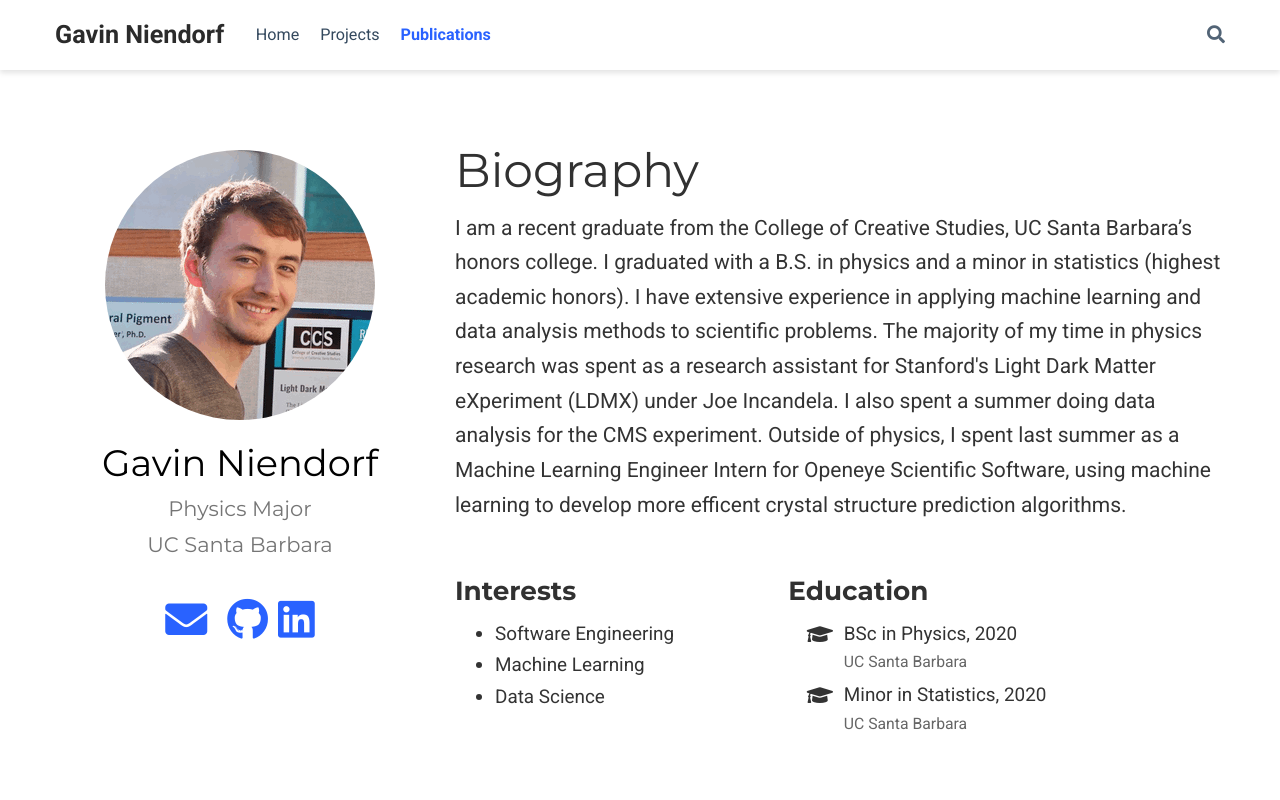
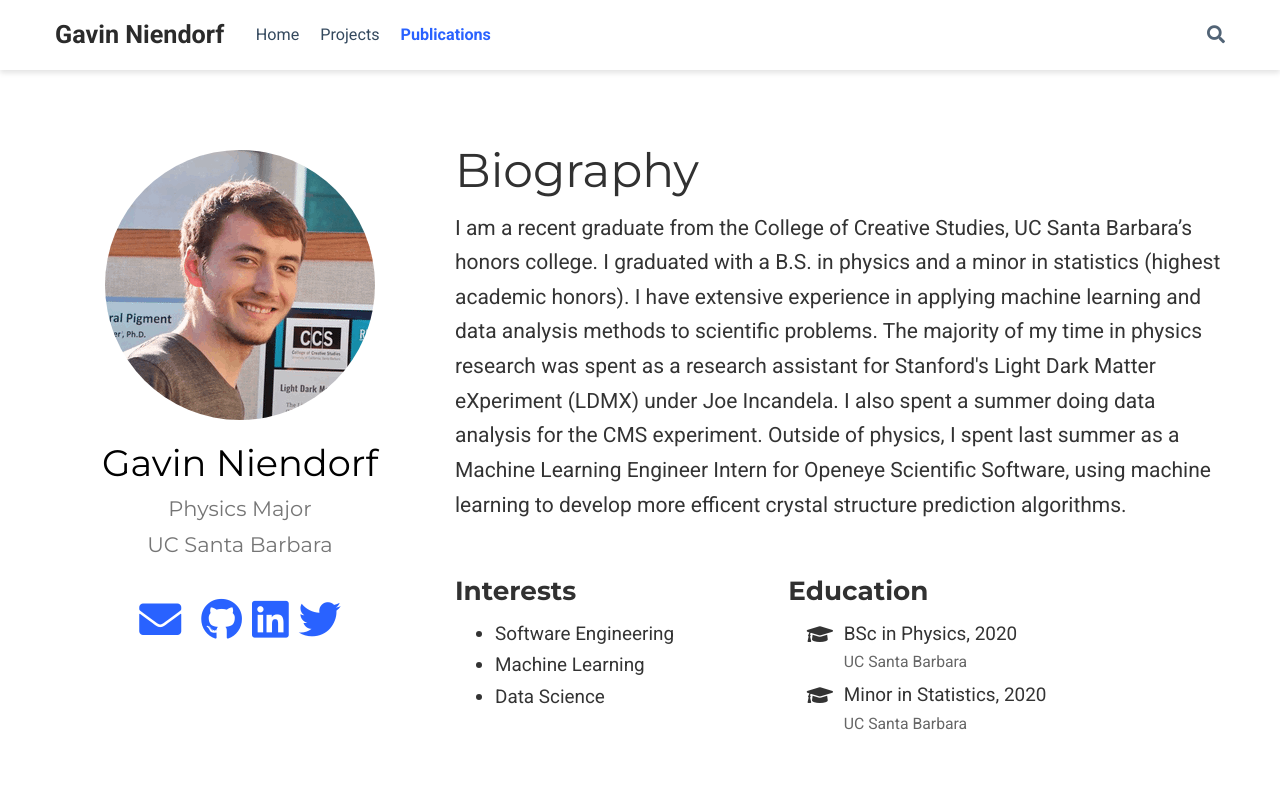
Before and after one commit to GNiendorf/GNiendorf.github.io, a plain HTML site: page index.html in a window 1280 px wide. Shown: the top 800 px of the page. Drawn offline with nearby package versions, Linux system fonts and the light colour scheme; some packages are replaced by stand-ins of ours; some icons are missing.

Commit message:
Add twitter

```diff
--- a/index.html
+++ b/index.html
@@ -614,6 +614,20 @@
         <li>
           <a href="https://linkedin.com/in/gavinniendorf3141592/" target="_blank" rel="noopener">
             <i class="fab fa-linkedin big-icon"></i>
+          </a>
+        </li>
+
+
+
+
+
+
+
+
+
+        <li>
+          <a href="https://twitter.com/GavinDorf" target="_blank" rel="noopener">
+            <i class="fab fa-twitter big-icon"></i>
           </a>
         </li>
 
```
